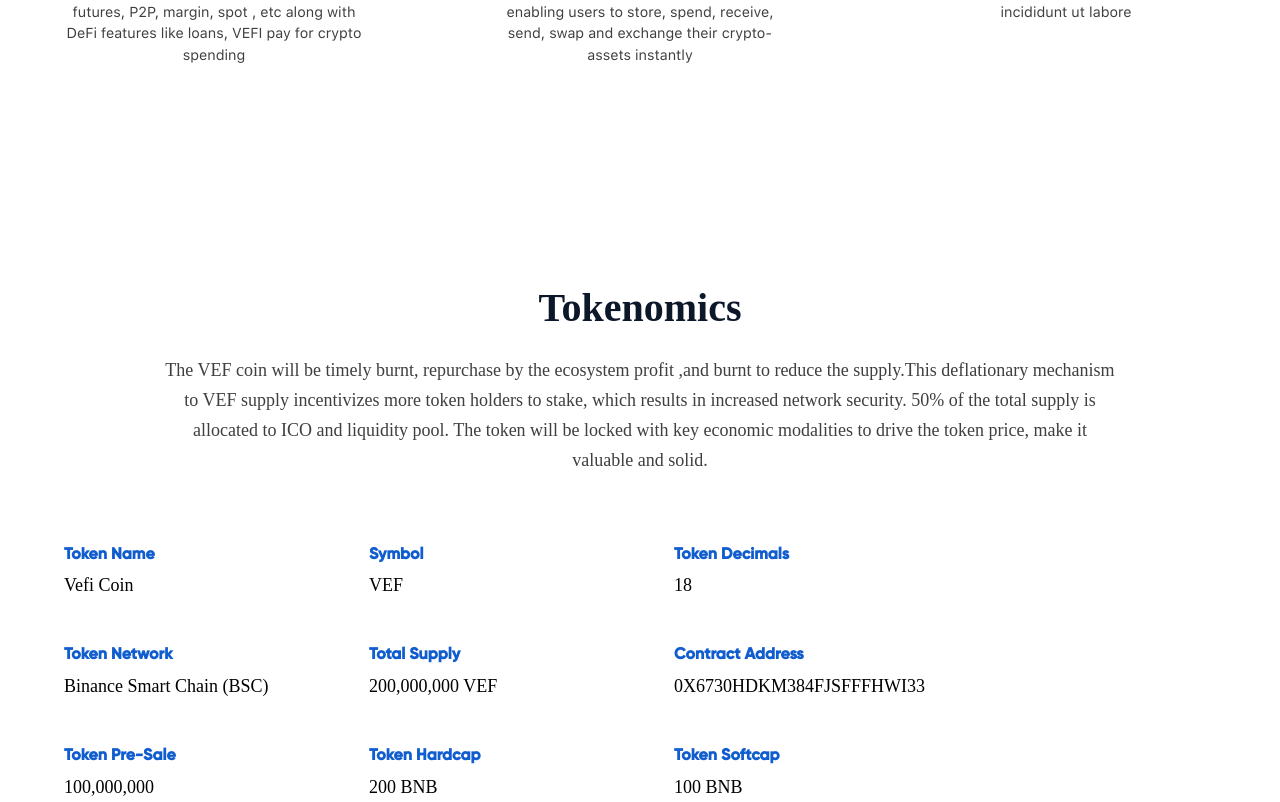
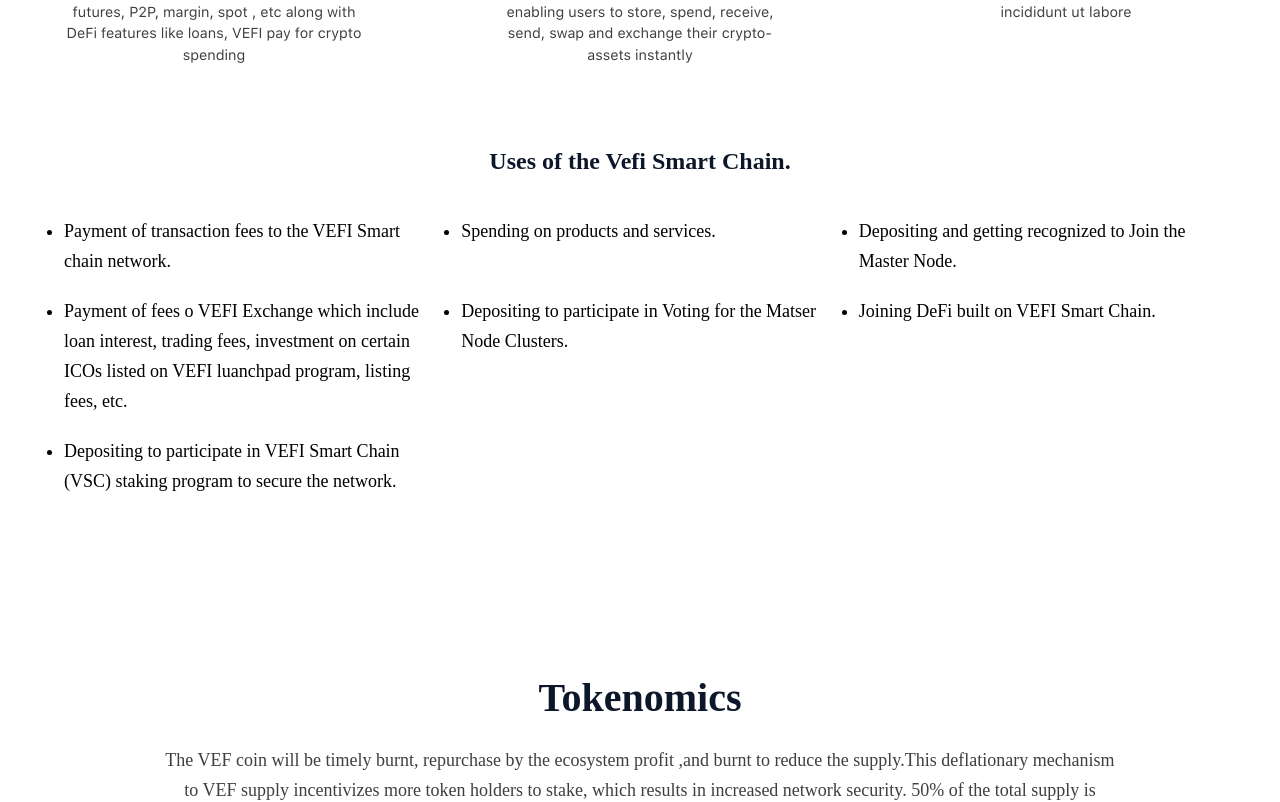
Before and after one commit to VeFi-Network/Official-Website, a React (Create React App) app: page / in a window 1280 px wide. Shown: the part 1885-2687 px from the top of the page. Built offline with nearby package versions, Linux system fonts and the light colour scheme.

Commit message:
updated font sizes

```diff
--- a/src/pages/vefifeatures/Section.js
+++ b/src/pages/vefifeatures/Section.js
@@ -37,6 +37,21 @@
               </SectionItem>
             ))}
           </SectionWrapper>
+          <SectionHeading>
+            <Heading
+              style={{
+                font: ' normal normal bold 24px/30px Gilroy ☞',
+                paddingTop: '30px',
+              }}
+            >
+              {props.useCases.heading}
+            </Heading>
+            <ul className="usecases">
+              {props.useCases.useCase.map((item, i) => (
+                <li key={i}>{item}</li>
+              ))}
+            </ul>
+          </SectionHeading>
         </Container>
       </SectionContainer>
     </>
--- a/src/styles/section/Section.styled.js
+++ b/src/styles/section/Section.styled.js
@@ -197,6 +197,24 @@
   height: 100%;
   width: 100%;
 
+  .usecases {
+    display: grid;
+    grid-template-columns: repeat(3, 1fr);
+    grid-column-gap: 40px;
+    grid-row-gap: 10px;
+    margin-top: 40px;
+
+    @media screen and (max-width: 768px) {
+      margin-top: 20px;
+      padding: 0px 20px;
+      grid-template-columns: repeat(1, 1fr);
+    }
+    li {
+      padding-bottom: 10px;
+      text-align: left;
+      font: normal normal normal 18px/30px SF UI Text;
+    }
+  }
   @media screen and (max-width: 768px) {
     height: 100%;
   }
--- a/src/utility/data/Team.data.js
+++ b/src/utility/data/Team.data.js
@@ -19,7 +19,7 @@
       image:
         'https://images.unsplash.com/photo-1637942420578-8864f4e08322?ixlib=rb-1.2.1&ixid=MnwxMjA3fDB8MHxwaG90by1wYWdlfHx8fGVufDB8fHx8&auto=format&fit=crop&w=1470&q=80',
       name: 'John Doe',
-      role: 'Chief Technology Officer',
+      role: 'Chief Marketing Officer',
       socialmedia: {
         twitter: 'https://www.twitter.com/',
         linkedln: 'https://www.linkedin.com/in/',
@@ -31,7 +31,7 @@
       image:
         'https://images.unsplash.com/photo-1544985052-b51c2e3a73ad?ixlib=rb-1.2.1&ixid=MnwxMjA3fDB8MHxwaG90by1wYWdlfHx8fGVufDB8fHx8&auto=format&fit=crop&w=387&q=80',
       name: 'John Doe',
-      role: 'Chief Operating Officer',
+      role: 'Chief Technology Officer',
       socialmedia: {
         twitter: '',
         linkedln: '',
@@ -43,7 +43,7 @@
       image:
         'https://images.unsplash.com/photo-1513579636119-039095f588d4?ixlib=rb-1.2.1&ixid=MnwxMjA3fDB8MHxwaG90by1wYWdlfHx8fGVufDB8fHx8&auto=format&fit=crop&w=870&q=80',
       name: 'John Doe',
-      role: 'Chief Product Manager',
+      role: 'Chief Legal Officer',
       socialmedia: {
         twitter: '',
         linkedln: '',
@@ -51,29 +51,29 @@
       },
       bio: '',
     },
-    {
-      image:
-        'https://images.unsplash.com/photo-1638261655762-e388a43f62b6?ixlib=rb-1.2.1&ixid=MnwxMjA3fDB8MHxwaG90by1wYWdlfHx8fGVufDB8fHx8&auto=format&fit=crop&w=381&q=80',
-      name: 'John Doe',
-      role: 'Chief Product Designer',
-      socialmedia: {
-        twitter: '',
-        linkedln: '',
-        github: '',
-      },
-      bio: '',
-    },
-    {
-      image:
-        'https://images.unsplash.com/photo-1597014937453-aab97f538f9c?ixlib=rb-1.2.1&ixid=MnwxMjA3fDB8MHxwaG90by1wYWdlfHx8fGVufDB8fHx8&auto=format&fit=crop&w=387&q=80',
-      name: 'John Doe',
-      role: 'Tech Lawyer',
-      socialmedia: {
-        twitter: '',
-        linkedln: '',
-        github: '',
-      },
-      bio: '',
-    },
+    // {
+    //   image:
+    //     'https://images.unsplash.com/photo-1638261655762-e388a43f62b6?ixlib=rb-1.2.1&ixid=MnwxMjA3fDB8MHxwaG90by1wYWdlfHx8fGVufDB8fHx8&auto=format&fit=crop&w=381&q=80',
+    //   name: 'John Doe',
+    //   role: 'Chief Product Designer',
+    //   socialmedia: {
+    //     twitter: '',
+    //     linkedln: '',
+    //     github: '',
+    //   },
+    //   bio: '',
+    // },
+    // {
+    //   image:
+    //     'https://images.unsplash.com/photo-1597014937453-aab97f538f9c?ixlib=rb-1.2.1&ixid=MnwxMjA3fDB8MHxwaG90by1wYWdlfHx8fGVufDB8fHx8&auto=format&fit=crop&w=387&q=80',
+    //   name: 'John Doe',
+    //   role: 'Tech Lawyer',
+    //   socialmedia: {
+    //     twitter: '',
+    //     linkedln: '',
+    //     github: '',
+    //   },
+    //   bio: '',
+    // },
   ],
 };
--- a/src/utility/data/Vefifeature.data.js
+++ b/src/utility/data/Vefifeature.data.js
@@ -53,4 +53,16 @@
     //     'Lorem ipsum dolor sit amet, consectetu adipiscing elit, sed do eiusmod tempor incididunt ut labore',
     // },
   ],
+  useCases: {
+    heading: 'Uses of the Vefi Smart Chain.',
+    useCase: [
+      'Payment of transaction fees to the VEFI Smart chain network.',
+      'Spending on products and services.',
+      'Depositing and getting recognized to Join the Master Node.',
+      'Payment of fees o VEFI Exchange which include loan interest, trading fees, investment on certain ICOs listed on VEFI luanchpad program, listing fees, etc.',
+      'Depositing to participate in Voting for the Matser Node Clusters.',
+      'Joining DeFi built on VEFI Smart Chain.',
+      'Depositing to participate in VEFI Smart Chain (VSC) staking program to secure the network.',
+    ],
+  },
 };
```
